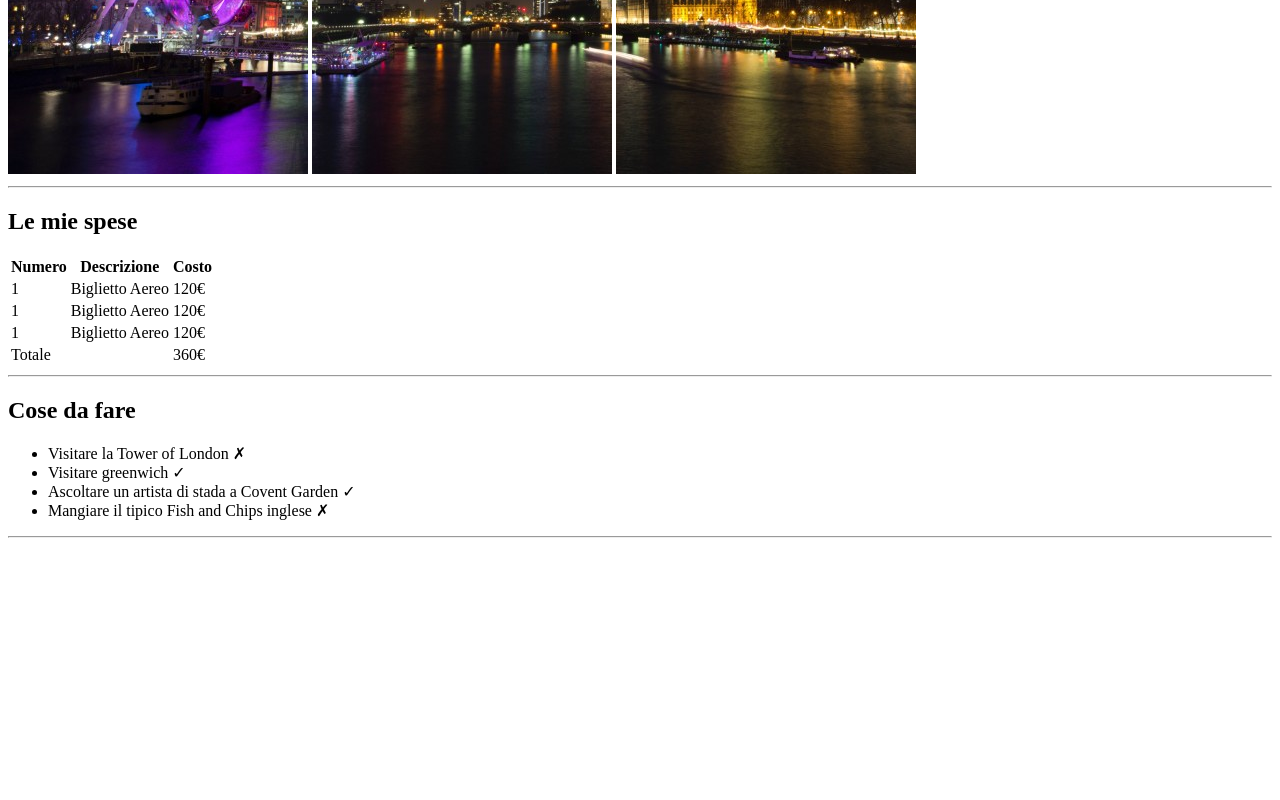
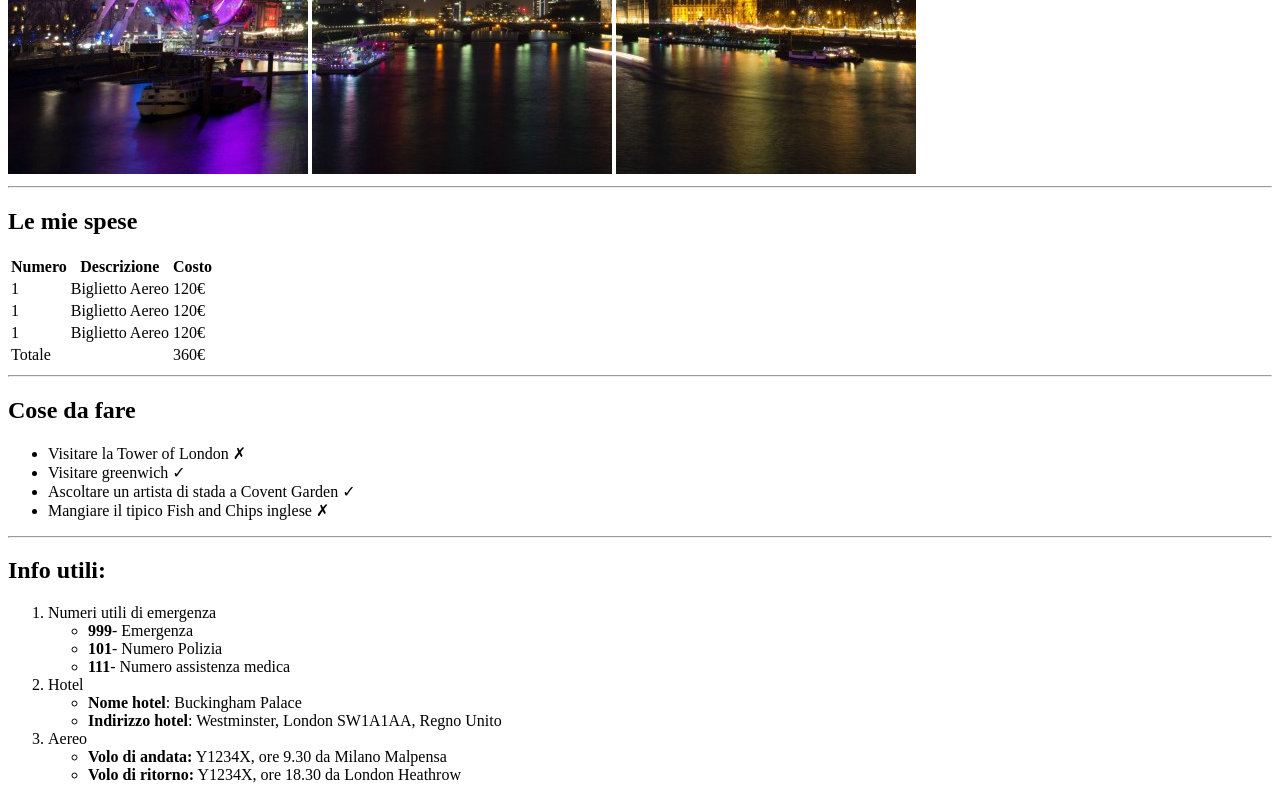
Before and after one commit to LuigginaRossi/html-london-trip, a plain HTML site: page index.html in a window 1280 px wide. Shown: the part 506-1306 px from the top of the page. Before the commit the page ends 1052 px from the top, so only its background shows below. Drawn offline with Linux system fonts and the light colour scheme.

Commit message:
add info

```diff
--- a/index.html
+++ b/index.html
@@ -10,8 +10,8 @@
             <h1> Il mio viaggio a Londra</h1>
             <!-- immagini Francia notturna -->
             <div>
-                <img src="img/pexels-bill-emrich-230794-0.jpg" alt="ruota panoramica ">
-                <img src="img/pexels-bill-emrich-230794-1.jpg" alt="visione notturna del ponte ">
+                <img src="img/pexels-bill-emrich-230794-0.jpg" alt="ruota panoramica">
+                <img src="img/pexels-bill-emrich-230794-1.jpg" alt="visione notturna del ponte">
                 <img src="img/pexels-bill-emrich-230794-2.jpg" alt="visione notturna della catedrale">
         </div>
        </header>
@@ -105,6 +105,48 @@
             </ul>
         </section>
         <hr>
+        <!-- terza sezione con info -->
+        <section>
+           <h2>Info utili:</h2>
+           <ol>
+                <li>
+                    Numeri utili di emergenza
+                    <ul>
+                        <li>
+                            <strong>999</strong>- Emergenza
+                        </li>
+                        <li>
+                            <strong>101</strong>- Numero Polizia
+                        </li>
+                        <li>
+                            <strong>111</strong>- Numero assistenza medica
+                        </li>
+                    </ul>
+                </li>
+                <li>
+                    Hotel
+                    <ul>
+                        <li>
+                            <strong>Nome hotel</strong>: Buckingham Palace
+                        </li>
+                        <li>
+                            <strong>Indirizzo hotel</strong>: Westminster, London SW1A1AA, Regno Unito
+                        </li>
+                    </ul>
+                </li>
+                <li>
+                    Aereo
+                    <ul>
+                        <li>
+                            <strong>Volo di andata:</strong> Y1234X, ore 9.30 da Milano Malpensa
+                        </li>
+                        <li>
+                            <strong>Volo di ritorno:</strong> Y1234X, ore 18.30 da London Heathrow
+                        </li>
+                    </ul>
+                </li>
+           </ol>
+        </section>
 
 
     </body>
```
